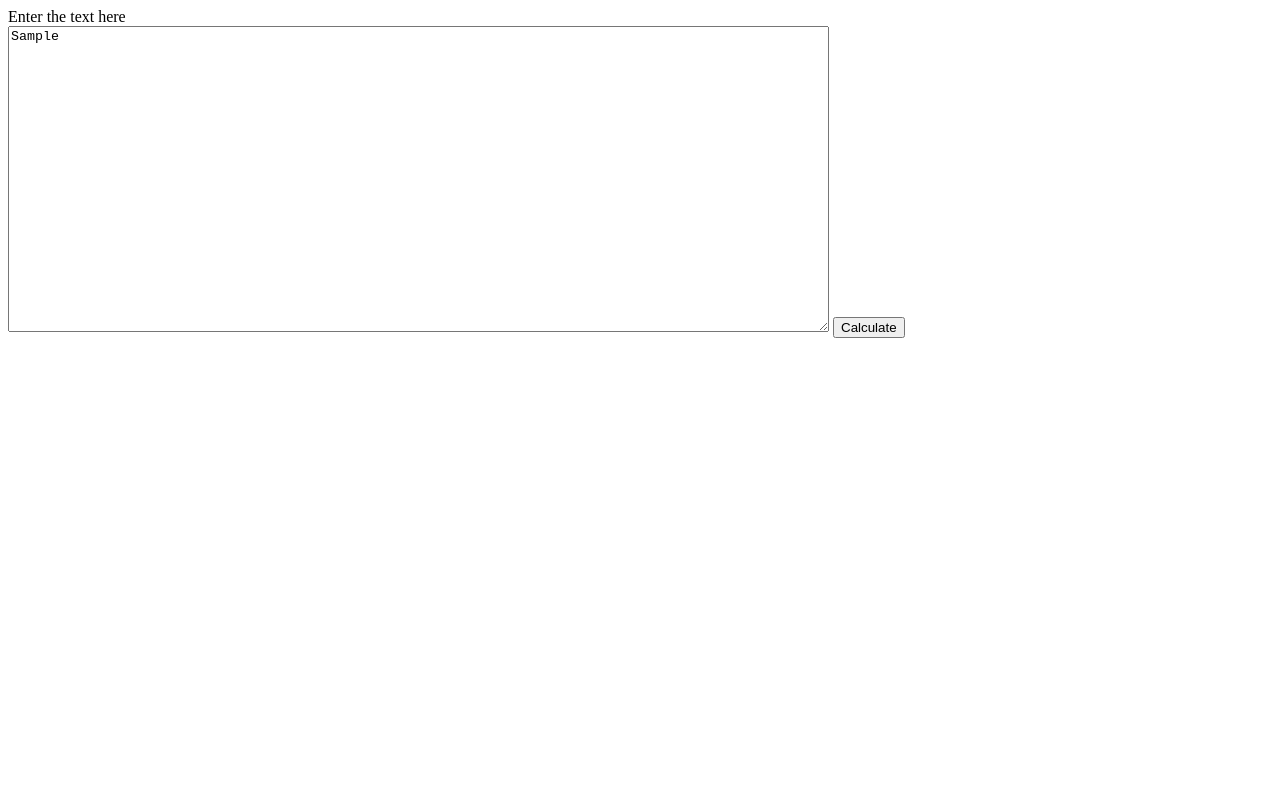
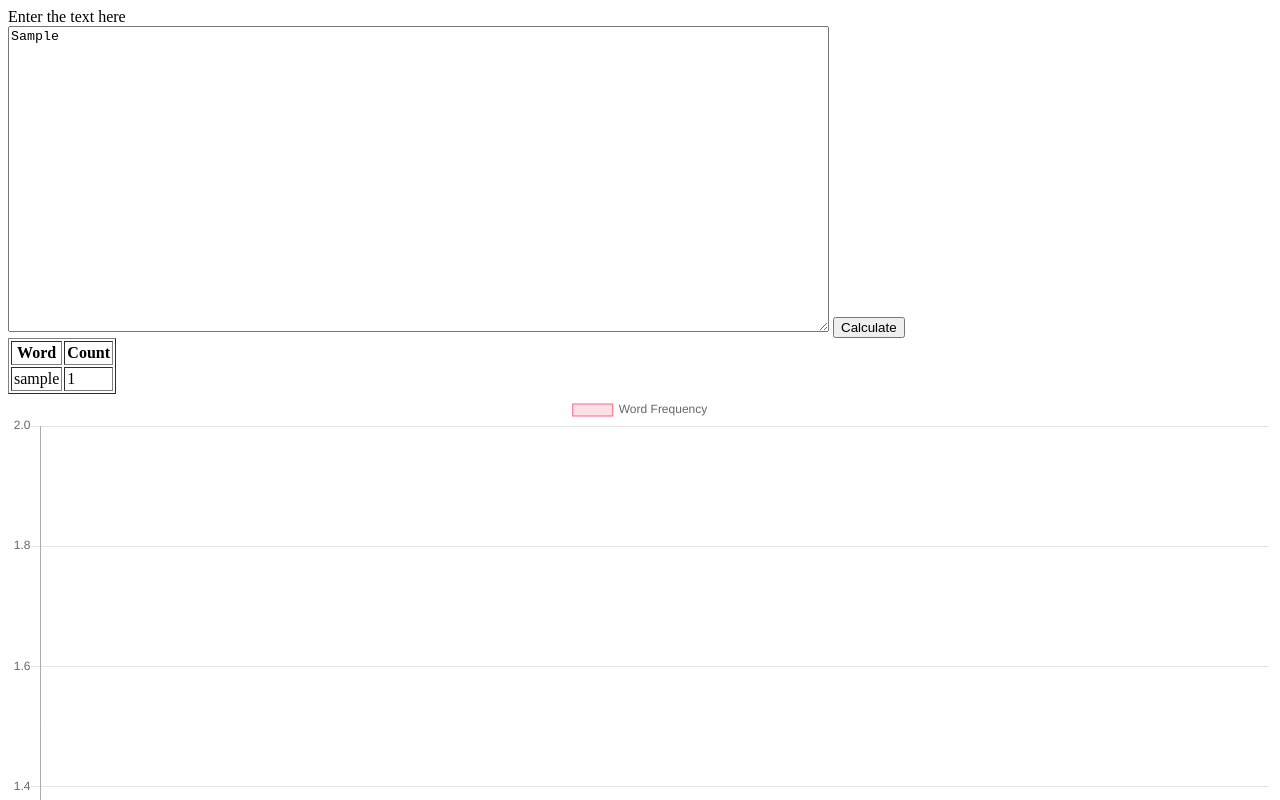
Before and after one commit to md-amir-gauhar/word-frequency-visualiser, a website: page index.html in a window 1280 px wide. Both pictures are taken after typing "Sample" into the empty fields and a click on the button "Calculate". Shown: the top 800 px of the page. Drawn offline with nearby package versions, Linux system fonts and the light colour scheme.

Commit message:
final commit

```diff
--- a/index.html
+++ b/index.html
@@ -1,15 +1,28 @@
 <!DOCTYPE html>
 <html lang="en">
   <head>
-  <meta charset="UTF-8">
-  <meta name="viewport" content="width=device-width, initial-scale=1.0">
+    <meta charset="UTF-8" />
+    <meta name="viewport" content="width=device-width, initial-scale=1.0" />
     <title>Document</title>
+    <link rel="stylesheet" href="style.css">
+    <link
+      rel="stylesheet"
+      href="https://cdnjs.cloudflare.com/ajax/libs/Chart.js/2.9.4/Chart.min.css"
+      integrity="sha512-/zs32ZEJh+/EO2N1b0PEdoA10JkdC3zJ8L5FTiQu82LR9S/rOQNfQN7U59U9BC12swNeRAz3HSzIL2vpp4fv3w=="
+      crossorigin="anonymous"
+    />
+    <script
+      src="https://cdnjs.cloudflare.com/ajax/libs/Chart.js/2.9.4/Chart.min.js"
+      integrity="sha512-d9xgZrVZpmmQlfonhQUvTR7lMPtO7NkZMkA0ABN3PHCbKA5nqylQ/yWlFAyY6hYgdF1Qh6nYiuADWwKB4C2WSw=="
+      crossorigin="anonymous"
+    ></script>
   </head>
   <body>
-  <label>Enter the text here</label><br>
+    <label>Enter the text here</label><br />
     <textarea id="inputTxt" cols="100" rows="20"></textarea>
     <button id="btnCalc">Calculate</button>
-  <table id=""></table>
+    <table border="1" cellpadding="2" id="tableWordCount"></table>
+    <canvas id="cvsWcChart" height="400" width="400"></canvas>
     <script src="index.js"></script>
   </body>
 </html>
--- a/index.js
+++ b/index.js
@@ -5,7 +5,10 @@ btnCalc.addEventListener('click', () => {
   // console.log(inputTxt.value);
   let text = inputTxt.value;
   let words = getWords(text);
-  console.log(words);
+  let wc = getWordCounts(words);
+  let wcArr = sortWordCounts(wc);
+  printWordCountTable(wcArr);
+  generateChart(wcArr);
 });
 
 const getWords = (inputText) => {
@@ -41,5 +44,83 @@ const getWords = (inputText) => {
   });
   let newText = newChars.join('');
   let words = newText.split(' ');
-  return newText;
+  return words;
 };
+
+const getWordCounts = (words) => {
+  let wordCounts = {};
+  words.forEach((word) => {
+    if (wordCounts[word]) {
+      wordCounts[word]++;
+    } else {
+      wordCounts[word] = 1;
+    }
+  });
+
+  return wordCounts;
+};
+
+const sortWordCounts = (wordCounts) => {
+  let wcArr = [];
+  Object.keys(wordCounts).forEach((wc) => {
+    if (wc == '') return;
+    wcArr.push({
+      word: wc,
+      count: wordCounts[wc],
+    });
+  });
+
+  return wcArr.sort((a, b) => b.count - a.count).slice(0, 50);
+};
+
+const printWordCountTable = (wordCountArray) => {
+  document.getElementById('tableWordCount').innerHTML = `
+    <tr>
+      <th>Word</th>
+      <th>Count</th>
+    </tr>
+  `;
+  wordCountArray.forEach((wc) => {
+    let table = `
+
+      <tr>
+        <td>${wc.word}</td>
+        <td>${wc.count}</td>
+      </tr>
+    `;
+    document.getElementById('tableWordCount').innerHTML += table;
+  });
+};
+
+const generateChart = (wcArr) => {
+  let ctx = document.getElementById('cvsWcChart').getContext('2d');
+  let chart = new Chart(ctx, {
+    type: 'line',
+    data: {
+      labels: wcArr.map((wc) => wc.word),
+      datasets: [
+        {
+          label: 'Word Frequency',
+          data: wcArr.map((wc) => wc.count),
+          backgroundColor: [
+            'rgba(255, 99, 132, 0.2)',
+            'rgba(54, 162, 235, 0.2)',
+            'rgba(255, 206, 86, 0.2)',
+            'rgba(75, 192, 192, 0.2)',
+            'rgba(153, 102, 255, 0.2)',
+            'rgba(255, 159, 64, 0.2)',
+          ],
+          borderColor: [
+            'rgba(255, 99, 132, 1)',
+            'rgba(54, 162, 235, 1)',
+            'rgba(255, 206, 86, 1)',
+            'rgba(75, 192, 192, 1)',
+            'rgba(153, 102, 255, 1)',
+            'rgba(255, 159, 64, 1)',
+          ],
+          borderWidth: 1,
+        },
+      ],
+    },
+  });
+};
```
Lines whose indentation alone changed are shown as unchanged.
